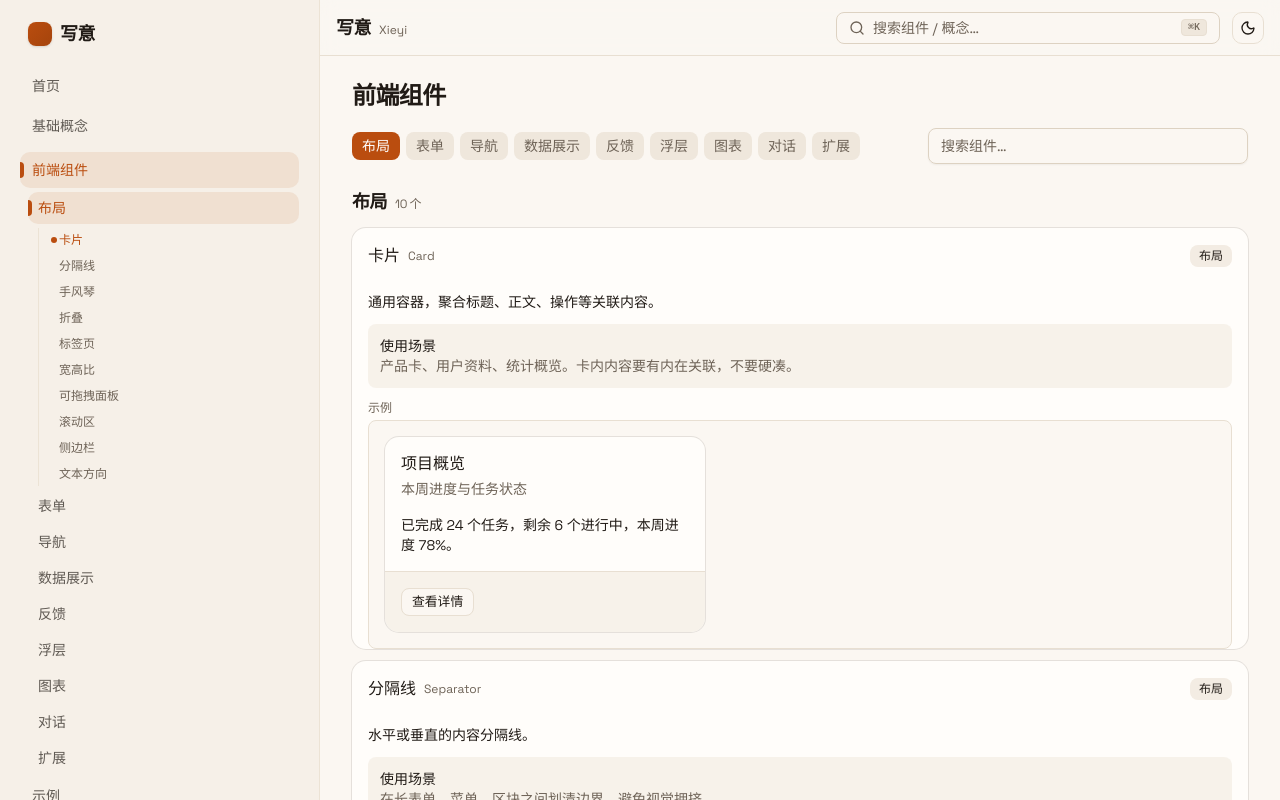
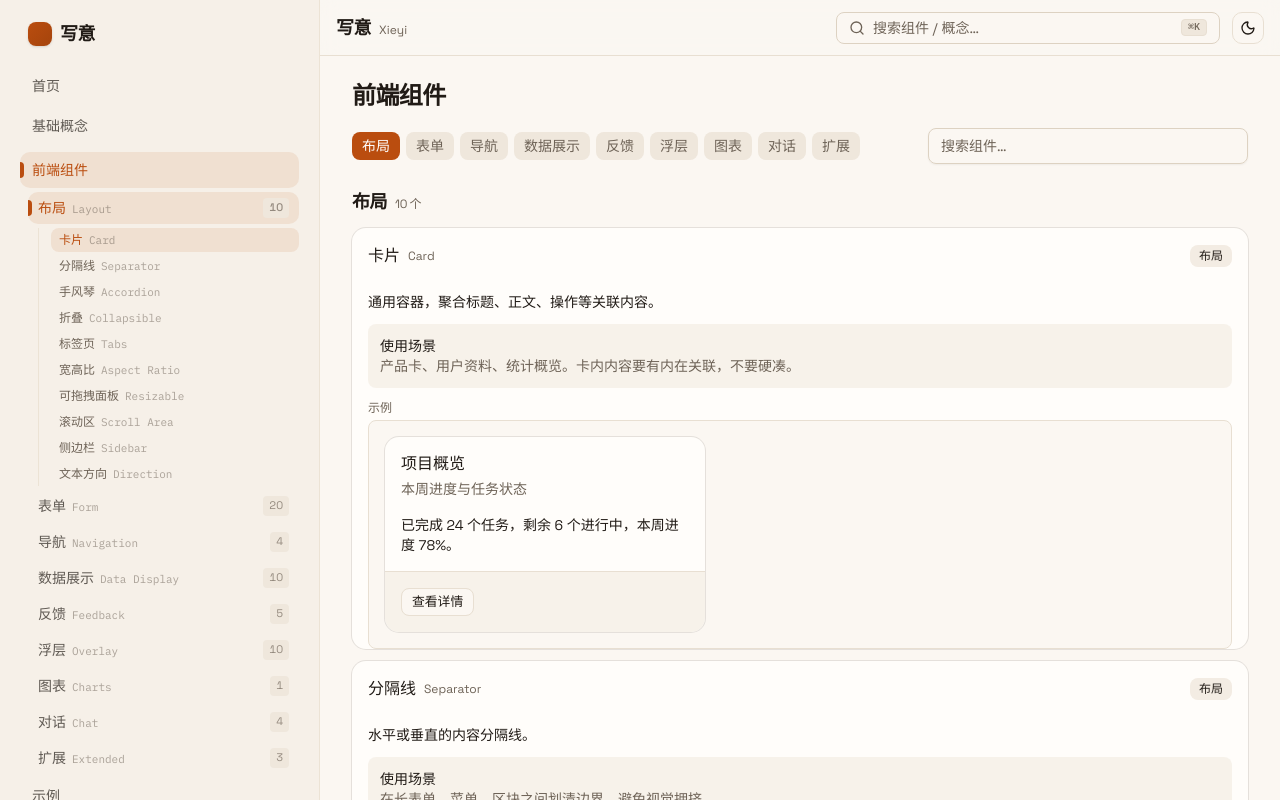
Before and after one commit to ErgeAIA/XieYi, a Next.js app: page /components in a window 1280 px wide. Shown: the top 800 px of the page. Built offline with nearby package versions, Linux system fonts and the light colour scheme.

Commit message:
style(sidebar): 组件项中英对照 + 分类计数 + 当前组件整块品牌底
- 组件项改为 中文 + 原始英文名(nameEn) 对照（仿参考 HTML 的 nav-sub-en）
- 分类行右侧加组件数量小计数
- 当前组件由仅文字高亮改为整块 bg-primary/10 淡品牌底

```diff
--- a/src/components/site-sidebar.tsx
+++ b/src/components/site-sidebar.tsx
@@ -7,8 +7,21 @@ import {
   componentCategories,
   componentCategoryMeta,
   componentsByCategory,
+  type ComponentCategory,
 } from "@/content/components";
 import { useScrollSpy } from "@/components/scroll-spy";
+
+const CATEGORY_EN: Record<ComponentCategory, string> = {
+  layout: "Layout",
+  form: "Form",
+  navigation: "Navigation",
+  display: "Data Display",
+  feedback: "Feedback",
+  overlay: "Overlay",
+  charts: "Charts",
+  chat: "Chat",
+  extra: "Extended",
+};
 
 function NavLink({
   href,
@@ -70,7 +83,15 @@ export function SidebarNav() {
                   {open && (
                     <span className="absolute left-0 top-1/2 h-4 w-1 -translate-y-1/2 rounded-r-full bg-primary" />
                   )}
-                  {componentCategoryMeta[cat]}
+                  <span className="flex items-baseline gap-1.5">
+                    {componentCategoryMeta[cat]}
+                    <span className="font-mono text-[11px] font-normal text-muted-foreground/55">
+                      {CATEGORY_EN[cat]}
+                    </span>
+                  </span>
+                  <span className="ml-auto rounded bg-muted px-1.5 py-0.5 text-[11px] tabular-nums text-muted-foreground/70">
+                    {componentsByCategory(cat).length}
+                  </span>
                 </Link>
                 {open && (
                   <div className="ml-2.5 mt-1 flex flex-col gap-0.5 border-l border-sidebar-border pl-3">
@@ -80,16 +101,16 @@ export function SidebarNav() {
                         <Link
                           key={c.nameEn}
                           href={`/components?cat=${cat}#${c.nameEn}`}
-                          className={`relative rounded-md px-2 py-1 text-xs transition-all duration-200 ${
+                          className={`flex items-baseline gap-1.5 rounded-md px-2 py-1 text-xs transition-all duration-200 ${
                             compActive
-                              ? "font-medium text-primary"
+                              ? "bg-primary/10 font-medium text-primary"
                               : "text-muted-foreground hover:bg-accent/40 hover:text-foreground"
                           }`}
                         >
-                          {compActive && (
-                            <span className="absolute left-0 top-1/2 h-1.5 w-1.5 -translate-y-1/2 rounded-full bg-primary" />
-                          )}
                           {c.nameZh}
+                          <span className="font-mono text-[11px] font-normal text-muted-foreground/55">
+                            {c.nameEn}
+                          </span>
                         </Link>
                       );
                     })}
```
